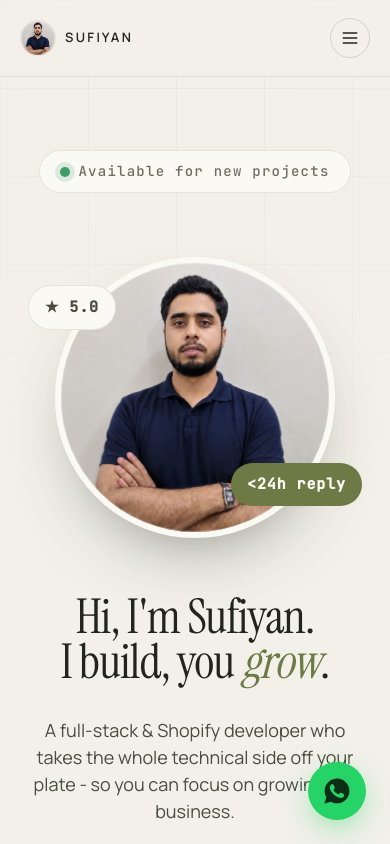
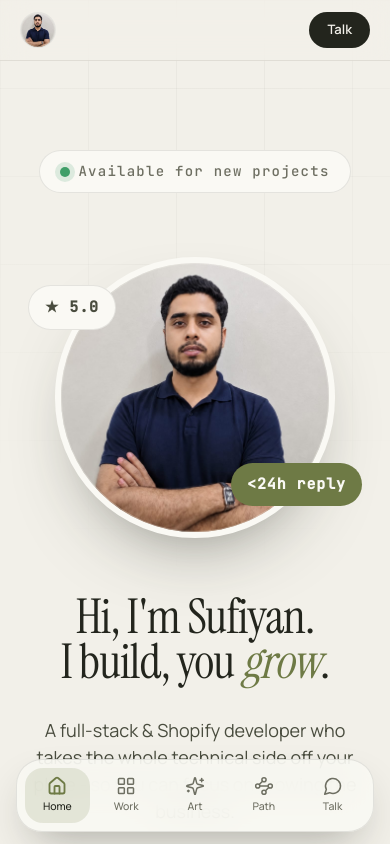
Before and after one commit to Suffynux/minimalist-portfolio, a Next.js app: page / in a window 390 px wide. Shown: the top 844 px of the page. Built offline with nearby package versions, Linux system fonts and the light colour scheme.

Commit message:
Refactor Navbar and add MobileDock component; enhance layout and navigation links, and integrate WhatsApp button

```diff
--- /dev/null
+++ b/components/mobile-dock.tsx
@@ -0,0 +1,57 @@
+"use client";
+
+import Link from "next/link";
+import { usePathname } from "next/navigation";
+import { Home, LayoutGrid, Sparkles, Waypoints, MessageCircle } from "lucide-react";
+import { site } from "@/lib/data";
+import { cn } from "@/lib/utils";
+
+const tabs = [
+  { label: "Home", href: "/", icon: Home },
+  { label: "Work", href: "/projects", icon: LayoutGrid },
+  { label: "Art", href: "/creatives", icon: Sparkles },
+  { label: "Path", href: "/journey", icon: Waypoints }
+] as const;
+
+export function MobileDock() {
+  const pathname = usePathname();
+
+  return (
+    <nav
+      aria-label="Mobile navigation"
+      className="fixed inset-x-0 bottom-0 z-50 px-4 pb-[calc(12px+env(safe-area-inset-bottom))] md:hidden"
+    >
+      <div className="mx-auto grid max-w-[420px] grid-cols-5 items-center gap-1 rounded-[26px] border border-ink/10 bg-surface/85 p-2 shadow-[0_18px_45px_-18px_rgba(35,37,29,0.45)] backdrop-blur-[18px]">
+        {tabs.map((tab) => {
+          const active = tab.href === "/" ? pathname === "/" : pathname.startsWith(tab.href);
+          const Icon = tab.icon;
+          return (
+            <Link
+              key={tab.label}
+              href={tab.href}
+              aria-current={active ? "page" : undefined}
+              className={cn(
+                "flex flex-col items-center gap-[3px] rounded-[18px] py-2 text-[10.5px] font-medium transition",
+                active ? "bg-olive/15 text-ink" : "text-muted hover:text-ink"
+              )}
+            >
+              <Icon className={cn("size-5", active && "text-olive")} strokeWidth={active ? 2.2 : 1.8} />
+              {tab.label}
+            </Link>
+          );
+        })}
+
+        <a
+          href={`https://wa.me/${site.whatsapp}`}
+          target="_blank"
+          rel="noreferrer"
+          aria-label="Chat on WhatsApp"
+          className="flex flex-col items-center gap-[3px] rounded-[18px] py-2 text-[10.5px] font-medium text-muted transition hover:text-ink"
+        >
+          <MessageCircle className="size-5" strokeWidth={1.8} />
+          Talk
+        </a>
+      </div>
+    </nav>
+  );
+}
--- a/components/navbar.tsx
+++ b/components/navbar.tsx
@@ -2,32 +2,48 @@
 
 import Link from "next/link";
 import { usePathname } from "next/navigation";
-import { Menu, X } from "lucide-react";
-import { useState } from "react";
-import { navItems } from "@/lib/data";
+import { site } from "@/lib/data";
 import { cn } from "@/lib/utils";
 import { Button } from "@/components/ui/button";
 import { AvatarViewer } from "@/components/avatar-viewer";
+import { MobileDock } from "@/components/mobile-dock";
+
+const pageLinks = [
+  { label: "Home", href: "/" },
+  { label: "Projects", href: "/projects" },
+  { label: "Creatives", href: "/creatives" },
+  { label: "Journey", href: "/journey" }
+] as const;
 
 export function Navbar() {
-  const [open, setOpen] = useState(false);
   const pathname = usePathname();
 
   return (
+    <>
       <nav className="fixed inset-x-0 top-0 z-50 border-b border-ink/[0.09] bg-bone/70 backdrop-blur-[14px]">
-      <div className="mx-auto flex max-w-[1200px] items-center justify-between px-5 py-[18px] sm:px-8">
+        <div className="mx-auto flex max-w-[1200px] items-center justify-between px-5 py-3 sm:px-8 md:py-[14px]">
           <div className="flex items-center gap-[9px]">
+            <Link href="/" aria-label="Home">
               <AvatarViewer />
-          <Link href="/#top" className="text-[13px] font-semibold tracking-[0.18em]">
+            </Link>
+            <Link href="/" className="hidden text-[13px] font-semibold tracking-[0.18em] md:inline">
               SUFIYAN
             </Link>
           </div>
 
-        <div className="hidden items-center gap-8 text-[13.5px] font-medium text-body md:flex">
-          {navItems.map((item) => {
-            const active = item.href.startsWith(pathname) && pathname !== "/" && item.href !== "/#services" && item.href !== "/#about";
+          <div className="hidden items-center gap-1 rounded-full border border-ink/[0.07] bg-ink/[0.05] p-[5px] md:flex">
+            {pageLinks.map((item) => {
+              const active = item.href === "/" ? pathname === "/" : pathname.startsWith(item.href);
               return (
-              <Link key={item.label} href={item.href} className={cn("transition hover:text-ink", active && "text-olive")}>
+                <Link
+                  key={item.label}
+                  href={item.href}
+                  aria-current={active ? "page" : undefined}
+                  className={cn(
+                    "rounded-full px-4 py-[7px] text-[13.5px] font-medium transition",
+                    active ? "bg-ink text-bone" : "text-body hover:text-ink"
+                  )}
+                >
                   {item.label}
                 </Link>
               );
@@ -40,32 +56,18 @@ export function Navbar() {
             </Link>
           </Button>
 
-        <button
-          type="button"
-          aria-label="Toggle menu"
-          className="grid size-10 place-items-center rounded-full border border-ink/15 text-ink md:hidden"
-          onClick={() => setOpen((value) => !value)}
+          <a
+            href={`https://wa.me/${site.whatsapp}`}
+            target="_blank"
+            rel="noreferrer"
+            className="inline-flex h-9 items-center rounded-full bg-ink px-[18px] text-[13px] font-semibold text-bone transition hover:bg-olive md:hidden"
           >
-          {open ? <X className="size-5" /> : <Menu className="size-5" />}
-        </button>
+            Talk
+          </a>
         </div>
+      </nav>
 
-      {open ? (
-        <div className="border-t border-ink/[0.09] bg-bone/95 px-5 py-5 backdrop-blur-[14px] md:hidden">
-          <div className="mx-auto flex max-w-[1200px] flex-col gap-4 text-[14px] font-medium text-body">
-            {navItems.map((item) => (
-              <Link key={item.label} href={item.href} className="transition hover:text-ink" onClick={() => setOpen(false)}>
-                {item.label}
-              </Link>
-            ))}
-            <Button asChild size="sm" className="mt-2 w-fit" onClick={() => setOpen(false)}>
-              <Link href="/#contact">
-                Let&apos;s talk <span className="font-mono">→</span>
-              </Link>
-            </Button>
-          </div>
-        </div>
-      ) : null}
-    </nav>
+      <MobileDock />
+    </>
   );
 }
--- a/components/shell.tsx
+++ b/components/shell.tsx
@@ -4,7 +4,7 @@ export function GridBackdrop() {
 
 export function PageShell({ children }: { children: React.ReactNode }) {
   return (
-    <div className="relative min-h-screen overflow-x-hidden bg-bone text-ink">
+    <div className="relative min-h-screen overflow-x-hidden bg-bone pb-[calc(96px+env(safe-area-inset-bottom))] text-ink md:pb-0">
       <GridBackdrop />
       {children}
     </div>
--- a/components/whatsapp-button.tsx
+++ b/components/whatsapp-button.tsx
@@ -8,7 +8,7 @@ export function WhatsAppButton() {
       target="_blank"
       rel="noreferrer"
       aria-label="Chat on WhatsApp"
-      className="fixed bottom-6 right-6 z-[60] flex size-[58px] items-center justify-center rounded-full bg-[#25D366] text-[#0B2E17] shadow-[0_10px_30px_-6px_rgba(37,211,102,0.55)] transition hover:scale-105"
+      className="fixed bottom-6 right-6 z-[60] hidden size-[58px] items-center justify-center rounded-full bg-[#25D366] text-[#0B2E17] shadow-[0_10px_30px_-6px_rgba(37,211,102,0.55)] transition hover:scale-105 md:flex"
     >
       <WhatsAppIcon className="size-[30px]" />
     </a>
```
Lines whose indentation alone changed are shown as unchanged.
